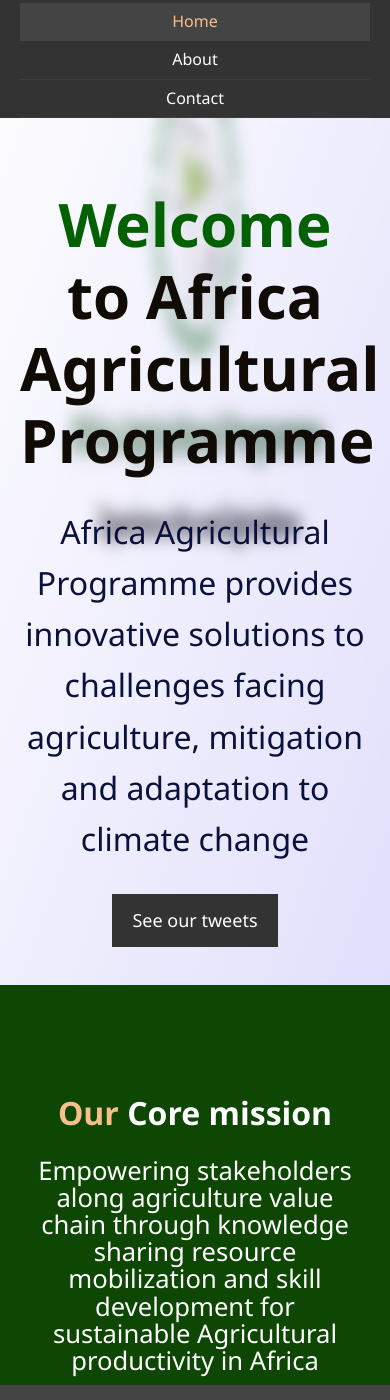
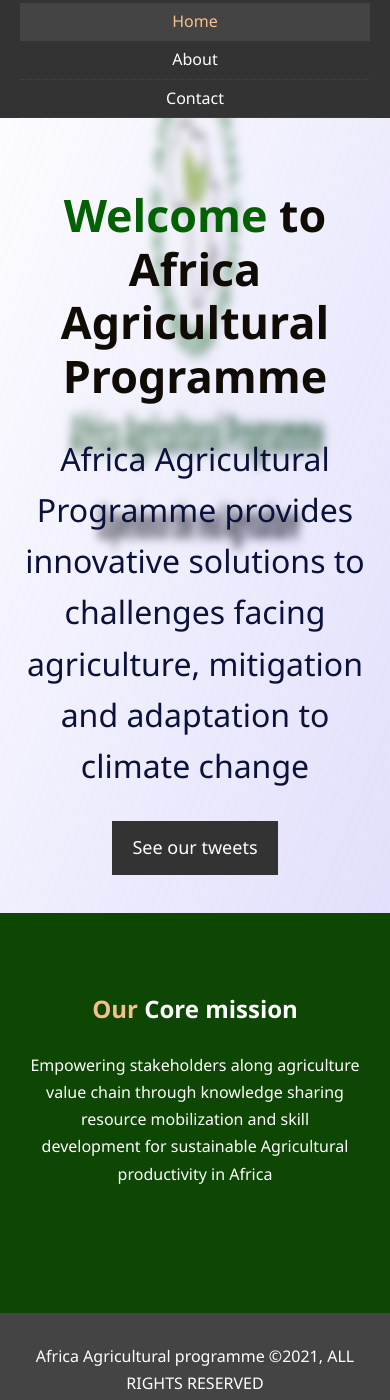
Before and after one commit to profbkmurage/aapweb, a plain HTML site: page index.html in a window 390 px wide. Shown: the part 64-1464 px from the top of the page. Drawn offline with Linux system fonts and the light colour scheme.

Commit message:
latest mobile css

```diff
--- a/style/css/mobile - copy.css
+++ b/style/css/mobile - copy.css
@@ -29,6 +29,11 @@
     #home-info .info-content {
         float: none;
         width: 100%;
+    }
+    #home-info .info-content h2 {
+        padding-top: 2rem;
+        font-size: 1.5rem;
+        border: red solid 5rem;
     }
 
     /* Boxes */
--- a/style/mobile.css
+++ b/style/mobile.css
@@ -11,6 +11,17 @@
     border-bottom: #444 dotted 1px;
 }
 
+.main-container {
+	background: linear-gradient(
+		to right bottom,
+		rgba(255, 255, 255, 0.5),
+		rgb(55, 43, 230, 0.15)
+	);
+	padding-bottom: 0.5rem;
+	margin: 0rem;
+	backdrop-filter: blur(0.3rem);
+}
+
 /* Showcase */
 #showcase {
     height: 100%;
@@ -20,7 +31,15 @@
     padding-bottom: 30px;
 }
 
+#showcase .showcase-content h1{
+    font-size: 2.8rem;
+}
+
 /* Home Info */
+/* #home-info{
+    display: flex;
+    flex-direction: row;
+} */
 #home-info .info-img{
     display: none;
 }
@@ -28,6 +47,12 @@
     float: none;
     width: 100%;
 }
+#home-info .info-content h2 {
+    padding-top: 2rem;
+    font-size: 1.5rem;
+    /* border: /red solid 5rem; */
+}
+#home-info .info-content p{font-size: 1rem;}
 
 /* Boxes */
 .box {
```
Also changed, not shown: contact.html (+1 -1 lines), index.html (+0 -1 lines).
